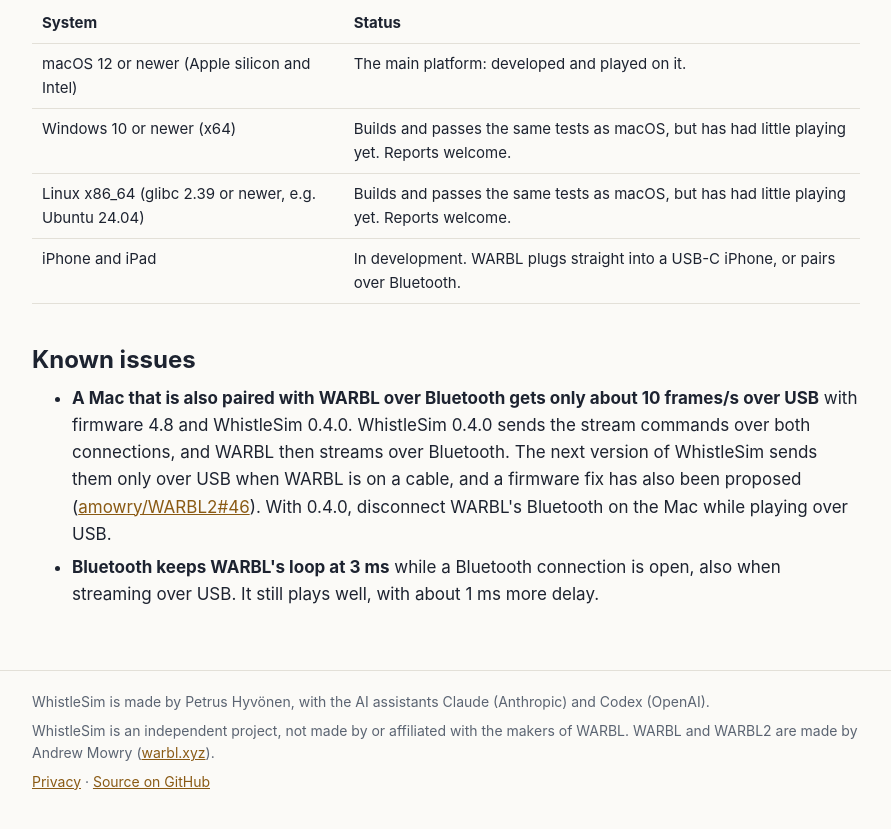
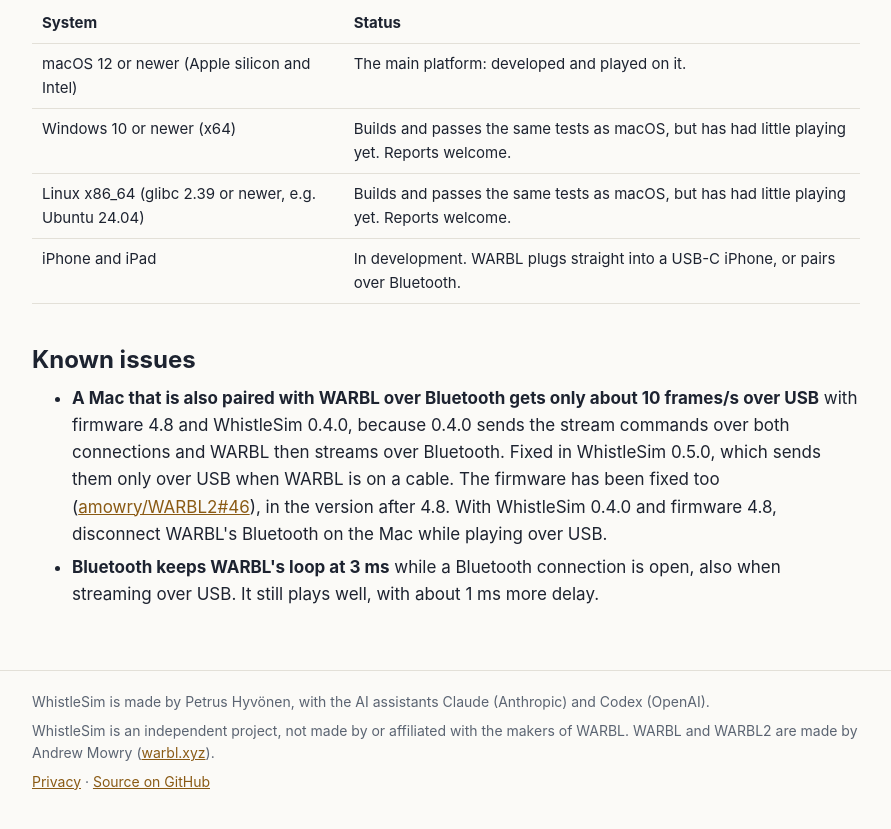
Before and after one commit to petrushy/whistlesim, a plain HTML site: page site/compatibility.html in a window 1280 px wide. Shown: the part 599-1428 px from the top of the page, without its empty margins (194-1085 px from the left). Drawn offline with Linux system fonts and the light colour scheme.

Commit message:
Release 0.5.0: firmware 4.8 is released; the 10 frames/s issue is fixed in 0.5.0 and in the firmware
Co-Authored-By: Claude Opus 5.5 <noreply@anthropic.com>

```diff
--- a/site/compatibility.html
+++ b/site/compatibility.html
@@ -56,7 +56,7 @@
 
   <h2 id="known-issues">Known issues</h2>
   <ul>
-    <li><strong>A Mac that is also paired with WARBL over Bluetooth gets only about 10 frames/s over USB</strong> with firmware 4.8 and WhistleSim 0.4.0. WhistleSim 0.4.0 sends the stream commands over both connections, and WARBL then streams over Bluetooth. The next version of WhistleSim sends them only over USB when WARBL is on a cable, and a firmware fix has also been proposed (<a href="https://github.com/amowry/WARBL2/pull/46">amowry/WARBL2#46</a>). With 0.4.0, disconnect WARBL's Bluetooth on the Mac while playing over USB.</li>
+    <li><strong>A Mac that is also paired with WARBL over Bluetooth gets only about 10 frames/s over USB</strong> with firmware 4.8 and WhistleSim 0.4.0, because 0.4.0 sends the stream commands over both connections and WARBL then streams over Bluetooth. Fixed in WhistleSim 0.5.0, which sends them only over USB when WARBL is on a cable. The firmware has been fixed too (<a href="https://github.com/amowry/WARBL2/pull/46">amowry/WARBL2#46</a>), in the version after 4.8. With WhistleSim 0.4.0 and firmware 4.8, disconnect WARBL's Bluetooth on the Mac while playing over USB.</li>
     <li><strong>Bluetooth keeps WARBL's loop at 3 ms</strong> while a Bluetooth connection is open, also when streaming over USB. It still plays well, with about 1 ms more delay.</li>
   </ul>
 </main>
```
Also changed, not shown: 1 other file.
